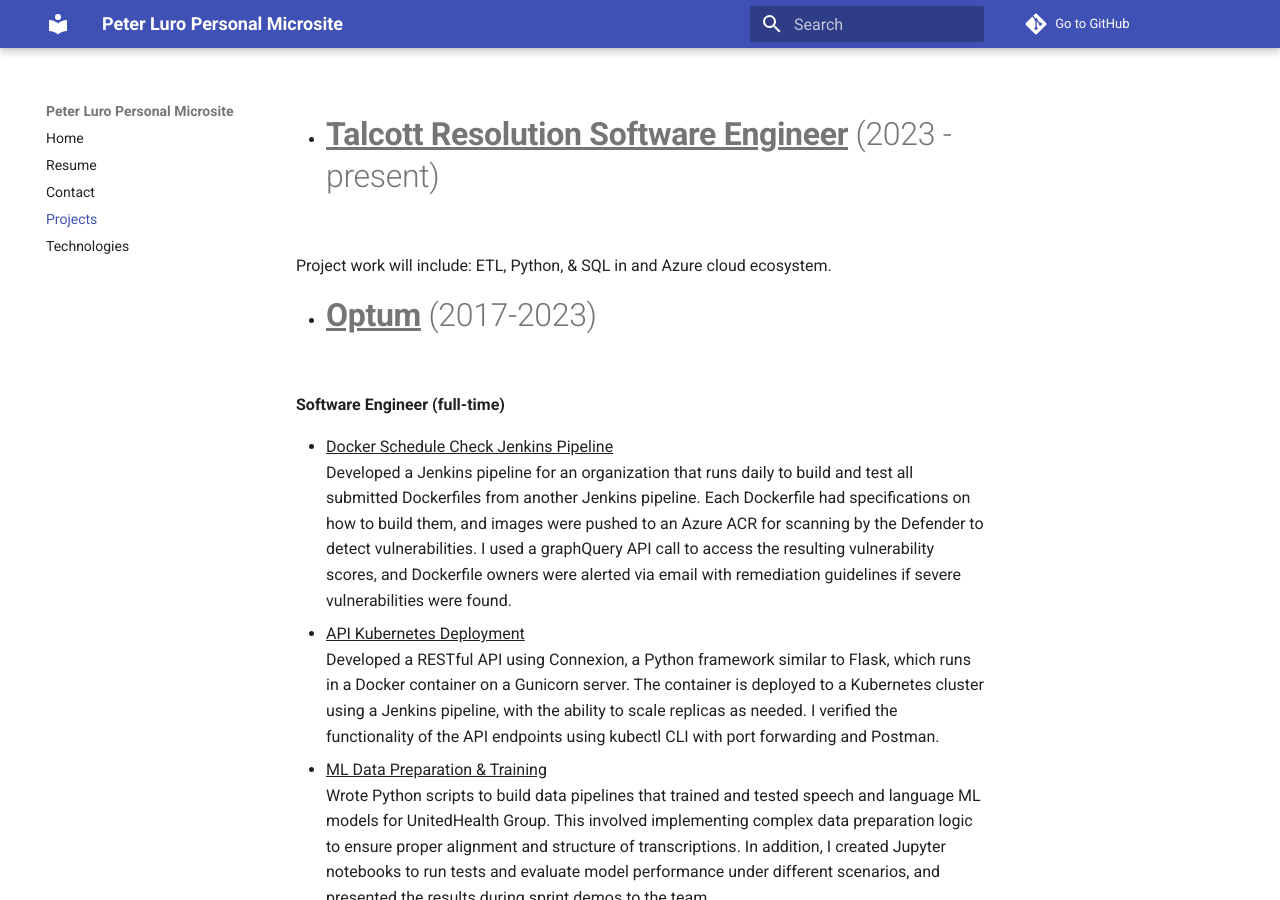
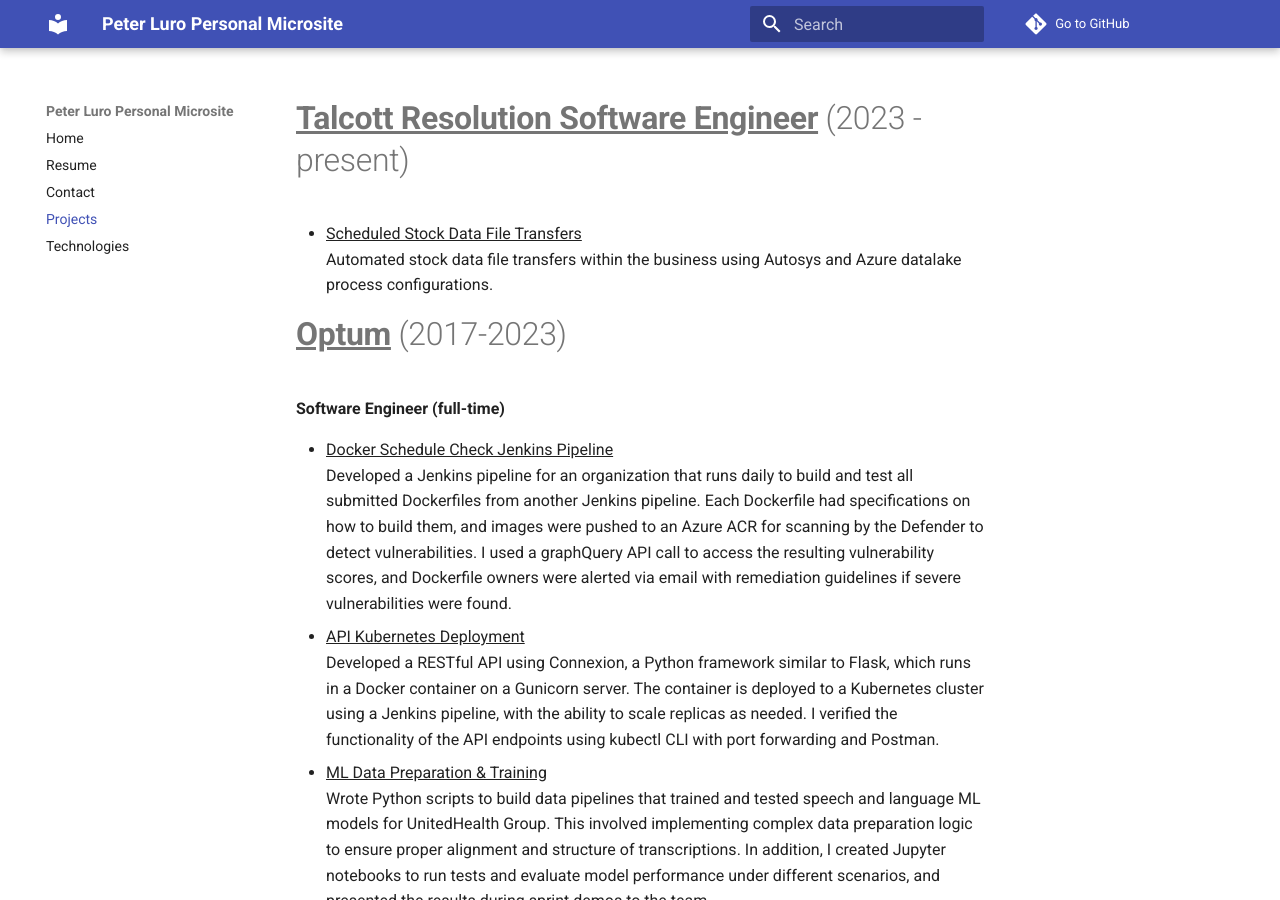
Before and after one commit to paluro567/personal-website, an MkDocs documentation site: the page built from docs/Projects.md, in a window 1280 px wide and 900 px high. Built offline with MkDocs 1.6.1 and Material for MkDocs 9.7.7, drawn with Linux system fonts in a browser that asks for light colours; comment, search, counter and statistics services are not loaded.

Commit message:
adding project from Talcott

```diff
--- a/docs/Projects.md
+++ b/docs/Projects.md
@@ -1,10 +1,10 @@
-- # <b><u>Talcott Resolution Software Engineer</u></b> (2023 - present)
+# <b><u>Talcott Resolution Software Engineer</u></b> (2023 - present)
+- <u>Scheduled Stock Data File Transfers </u> </br>
+Automated stock data file transfers within the business using Autosys and Azure datalake process configurations.
 
 
-Project work will include: ETL, Python, & SQL in and Azure cloud ecosystem.
 
-
-- # <b><u>Optum</u></b> (2017-2023)
+# <b><u>Optum</u></b> (2017-2023)
 
 <b>Software Engineer (full-time)</b></br>
 
@@ -32,7 +32,7 @@
 
 
 
-- # <b><u>Additional work</u></b>
+# <b><u>Additional work</u></b>
 
 - <u>Personal - Stock Trading App</u> </br>
 Designed and implemented a Python script that runs on a daily basis, collecting stock recommendations from multiple sources through HTTP GET requests using the Python Requests library. The script leverages the Python Yfinance library to access real-time stock data, calculates key indicators such as moving averages and identifies potential breakout opportunities. The script integrates with the Twilio texting API to send automated notifications to subscribed users. Additionally, I set up and automated paper trading using the Alpaca broker Python API.
```
Also changed, not shown: site/Projects/index.html, site/search/search_index.json, 1 other file.
